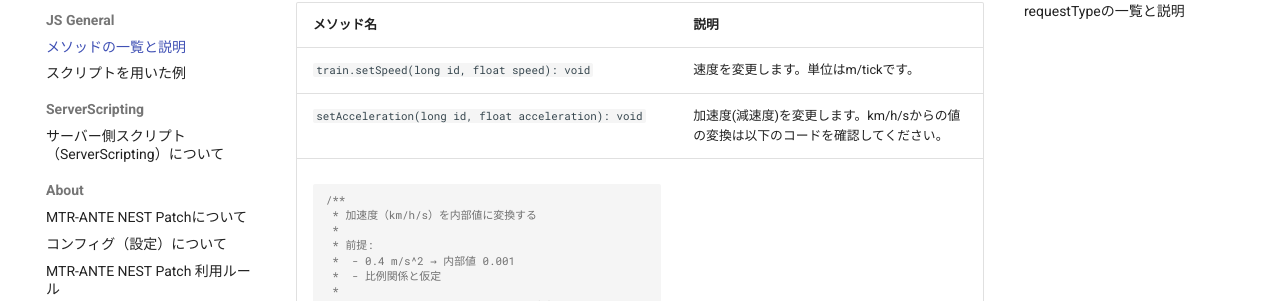
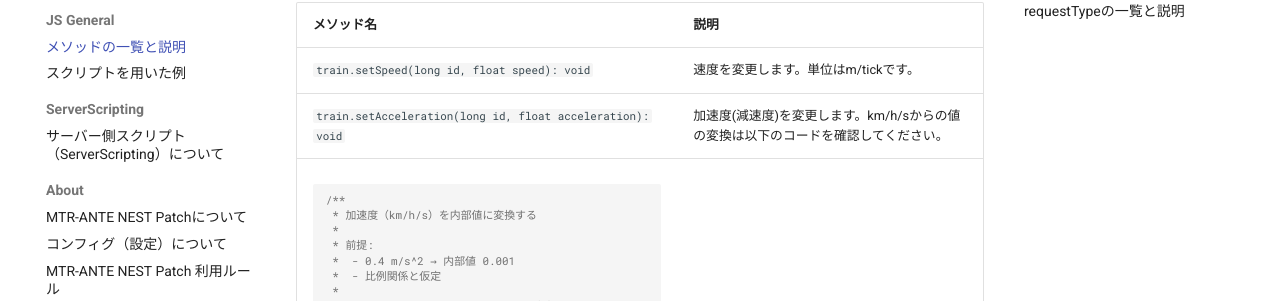
Before and after one commit to nestaida4096/MTR-ANTE-NEST-Patch-Website, an MkDocs documentation site: the page built from docs/JS-General/index.md, in a window 1280 px wide and 900 px high, scrolled down 443 px. Shown: the part 151-452 px from the top of the window. Built offline with MkDocs 1.6.1 and Material for MkDocs 9.7.7, drawn with Linux system fonts in a browser that asks for light colours; comment, search, counter and statistics services are not loaded.

Commit message:
train.抜け

````diff
--- a/docs/JS-General/index.md
+++ b/docs/JS-General/index.md
@@ -12,7 +12,7 @@
 | メソッド名 | 説明 |
 | - | - |
 | `train.setSpeed(long id, float speed): void` | 速度を変更します。単位はm/tickです。|
-| `setAcceleration(long id, float acceleration): void` | 加速度(減速度)を変更します。km/h/sからの値の変換は以下のコードを確認してください。|
+| `train.setAcceleration(long id, float acceleration): void` | 加速度(減速度)を変更します。km/h/sからの値の変換は以下のコードを確認してください。|
 ```js
 /**
  * 加速度（km/h/s）を内部値に変換する
````
